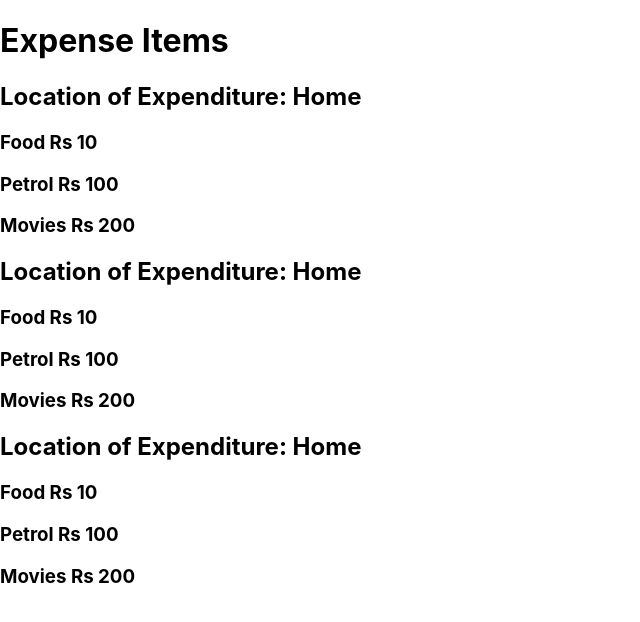
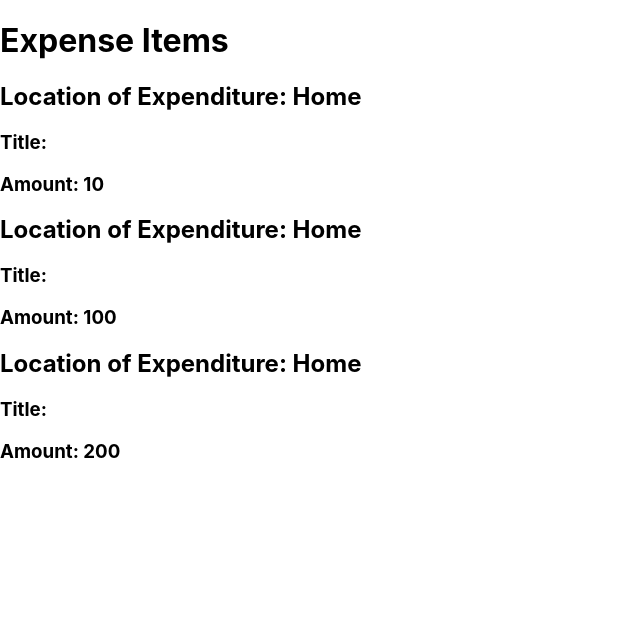
Before and after one commit to group14000/Expense-Item, a React (Create React App) app in the folder first-app/: page / in a window 1280 px wide. Shown: the top 622 px of the page, without its empty margins (0-640 px from the left). Built offline with nearby package versions, Linux system fonts and the light colour scheme.

Commit message:
third commit

```diff
--- a/first-app/src/App.js
+++ b/first-app/src/App.js
@@ -1,7 +1,7 @@
 import React from 'react';
 import ExpenseItem from './components/ExpenseItem';
 
-function App() {
+const  App = () => {
     // Create an array of expenses
     const expenses = [
         { id: 1, description: 'Food', amount: 10, location: 'Home' },
--- a/first-app/src/components/ExpenseItem.js
+++ b/first-app/src/components/ExpenseItem.js
@@ -1,8 +1,9 @@
-import React from 'react';
+import React from "react";
 
-function ExpenseItem() {
+const ExpenseItem =(props) => {
   // Define the LocationOfExpenditure variable
   const LocationOfExpenditure = "Home"; // You can change this to the actual location
+  const { title, amount } = props;
 
   return (
     <div>
@@ -10,9 +11,8 @@ function ExpenseItem() {
       <h2>Location of Expenditure: {LocationOfExpenditure}</h2>
 
       {/* List of expenses */}
-            <h3>Food Rs 10</h3>
-            <h3>Petrol Rs 100</h3>
-            <h3>Movies Rs 200</h3>
+      <h3>Title: {title}</h3>
+      <h3>Amount: {amount}</h3>
     </div>
   );
 }
```
Lines whose indentation alone changed are shown as unchanged.
